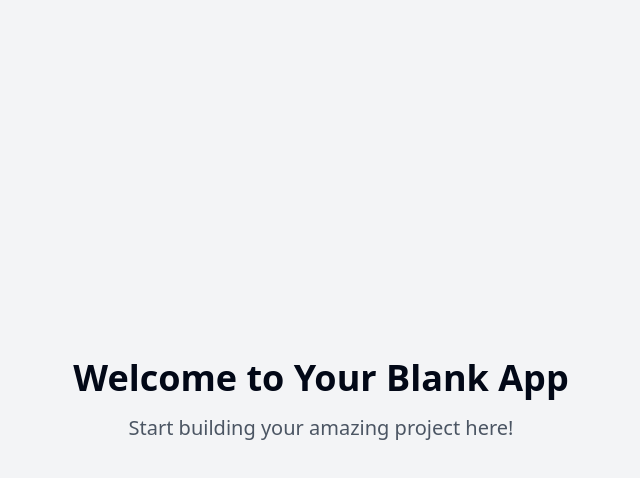
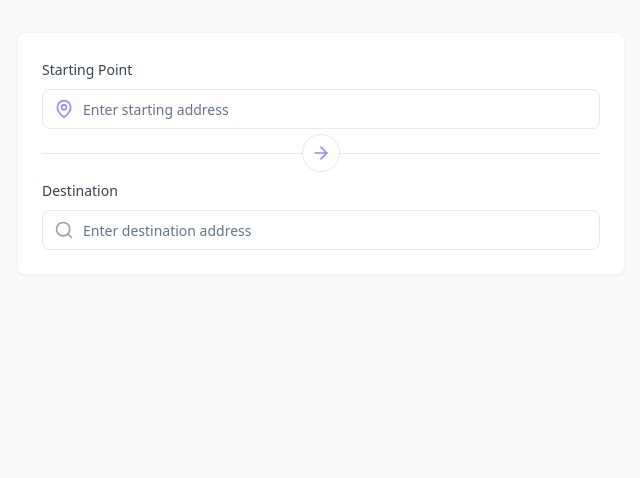
Before and after one commit to bamboofx/route-mapper-delight, a React (Vite) app: page / in a window 1280 px wide. Shown: the top 478 px of the page, without its empty margins (319-959 px from the left). Built offline with nearby package versions, Linux system fonts and the light colour scheme.

Commit message:
Create address routing page
Added a new page for handling address routing in the application. The implementation will enable users to navigate and manage address-related functionalities. Additional setup and components may be included to support the new routing features.
[skip gpt_engineer]

```diff
--- /dev/null
+++ b/src/components/AddressInput.tsx
@@ -0,0 +1,37 @@
+import React from "react";
+import { Search, MapPin } from "lucide-react";
+import { Input } from "@/components/ui/input";
+
+interface AddressInputProps {
+  label: string;
+  value: string;
+  onChange: (value: string) => void;
+  placeholder: string;
+  icon?: "start" | "end";
+}
+
+const AddressInput = ({ label, value, onChange, placeholder, icon }: AddressInputProps) => {
+  return (
+    <div className="space-y-2">
+      <label className="text-sm font-medium text-gray-700">{label}</label>
+      <div className="relative">
+        <div className="absolute left-3 top-1/2 -translate-y-1/2">
+          {icon === "start" ? (
+            <MapPin className="h-5 w-5 text-primary" />
+          ) : (
+            <Search className="h-5 w-5 text-gray-400" />
+          )}
+        </div>
+        <Input
+          type="text"
+          value={value}
+          onChange={(e) => onChange(e.target.value)}
+          placeholder={placeholder}
+          className="pl-10 pr-4 py-2 w-full rounded-lg border border-gray-200 focus:border-primary focus:ring-2 focus:ring-primary/20 transition-all"
+        />
+      </div>
+    </div>
+  );
+};
+
+export default AddressInput;
--- /dev/null
+++ b/src/components/RouteInfo.tsx
@@ -0,0 +1,31 @@
+import React from "react";
+
+interface RouteInfoProps {
+  distance: string;
+  duration: string;
+  details?: string;
+}
+
+const RouteInfo = ({ distance, duration, details }: RouteInfoProps) => {
+  return (
+    <div className="bg-white p-6 rounded-lg shadow-sm border border-gray-100">
+      <div className="space-y-4">
+        <div className="flex justify-between items-center">
+          <div className="space-y-1">
+            <h3 className="text-lg font-semibold text-gray-900">Route Information</h3>
+            <div className="flex items-center space-x-4">
+              <span className="text-primary font-medium">{distance}</span>
+              <span className="text-gray-400">•</span>
+              <span className="text-gray-600">{duration}</span>
+            </div>
+          </div>
+        </div>
+        {details && (
+          <p className="text-gray-600 text-sm leading-relaxed">{details}</p>
+        )}
+      </div>
+    </div>
+  );
+};
+
+export default RouteInfo;
--- a/src/pages/Index.tsx
+++ b/src/pages/Index.tsx
@@ -1,11 +1,50 @@
-// Update this page (the content is just a fallback if you fail to update the page)
+import React, { useState } from "react";
+import AddressInput from "@/components/AddressInput";
+import RouteInfo from "@/components/RouteInfo";
+import { ArrowRight } from "lucide-react";
 
 const Index = () => {
+  const [startAddress, setStartAddress] = useState("");
+  const [endAddress, setEndAddress] = useState("");
+
   return (
-    <div className="min-h-screen flex items-center justify-center bg-gray-100">
-      <div className="text-center">
-        <h1 className="text-4xl font-bold mb-4">Welcome to Your Blank App</h1>
-        <p className="text-xl text-gray-600">Start building your amazing project here!</p>
+    <div className="min-h-screen bg-gray-50">
+      <div className="container max-w-2xl mx-auto py-8 px-4 sm:px-6 lg:px-8">
+        <div className="space-y-8">
+          <div className="bg-white p-6 rounded-lg shadow-sm border border-gray-100">
+            <div className="space-y-6">
+              <AddressInput
+                label="Starting Point"
+                value={startAddress}
+                onChange={setStartAddress}
+                placeholder="Enter starting address"
+                icon="start"
+              />
+              <div className="relative">
+                <div className="absolute left-1/2 -translate-x-1/2 -translate-y-1/2">
+                  <div className="bg-white p-2 rounded-full border border-gray-200">
+                    <ArrowRight className="h-5 w-5 text-primary" />
+                  </div>
+                </div>
+                <hr className="border-gray-200" />
+              </div>
+              <AddressInput
+                label="Destination"
+                value={endAddress}
+                onChange={setEndAddress}
+                placeholder="Enter destination address"
+              />
+            </div>
+          </div>
+
+          {(startAddress || endAddress) && (
+            <RouteInfo
+              distance="15 km"
+              duration="56 minutes"
+              details="This route includes main roads and highways for optimal travel time."
+            />
+          )}
+        </div>
       </div>
     </div>
   );
--- a/tailwind.config.ts
+++ b/tailwind.config.ts
@@ -25,12 +25,12 @@ export default {
         background: "hsl(var(--background))",
         foreground: "hsl(var(--foreground))",
         primary: {
-          DEFAULT: "hsl(var(--primary))",
-          foreground: "hsl(var(--primary-foreground))",
+          DEFAULT: "#9b87f5",
+          foreground: "#ffffff",
         },
         secondary: {
-          DEFAULT: "hsl(var(--secondary))",
-          foreground: "hsl(var(--secondary-foreground))",
+          DEFAULT: "#7E69AB",
+          foreground: "#ffffff",
         },
         destructive: {
           DEFAULT: "hsl(var(--destructive))",
```
